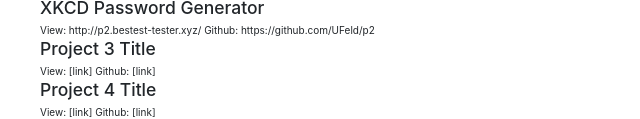
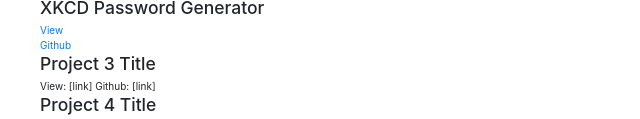
Before and after one commit to UFeld/Projects, a plain HTML site: page index.html in a window 1280 px wide. Shown: the part 297-416 px from the top of the page, without its empty margins (295-935 px from the left). Drawn offline with nearby package versions, Linux system fonts and the light colour scheme.

Commit message:
Tweaked Formatting

```diff
--- a/index.html
+++ b/index.html
@@ -42,8 +42,10 @@
 		<img src='http://funny-pics-fun.com/wp-content/uploads/Very-Funny-Animal-Faces-13.jpg' alt='Uri Feld'>
 
 		<h3>XKCD Password Generator</h3>
-		View: http://p2.bestest-tester.xyz/
-		Github: https://github.com/UFeld/p2
+
+<a href="http://p2.bestest-tester.xyz/">View</a><br>
+<a href="https://github.com/UFeld/p2">Github</a>
+
 
 		<h3>Project 3 Title</h3>
 		View: [link]
```
